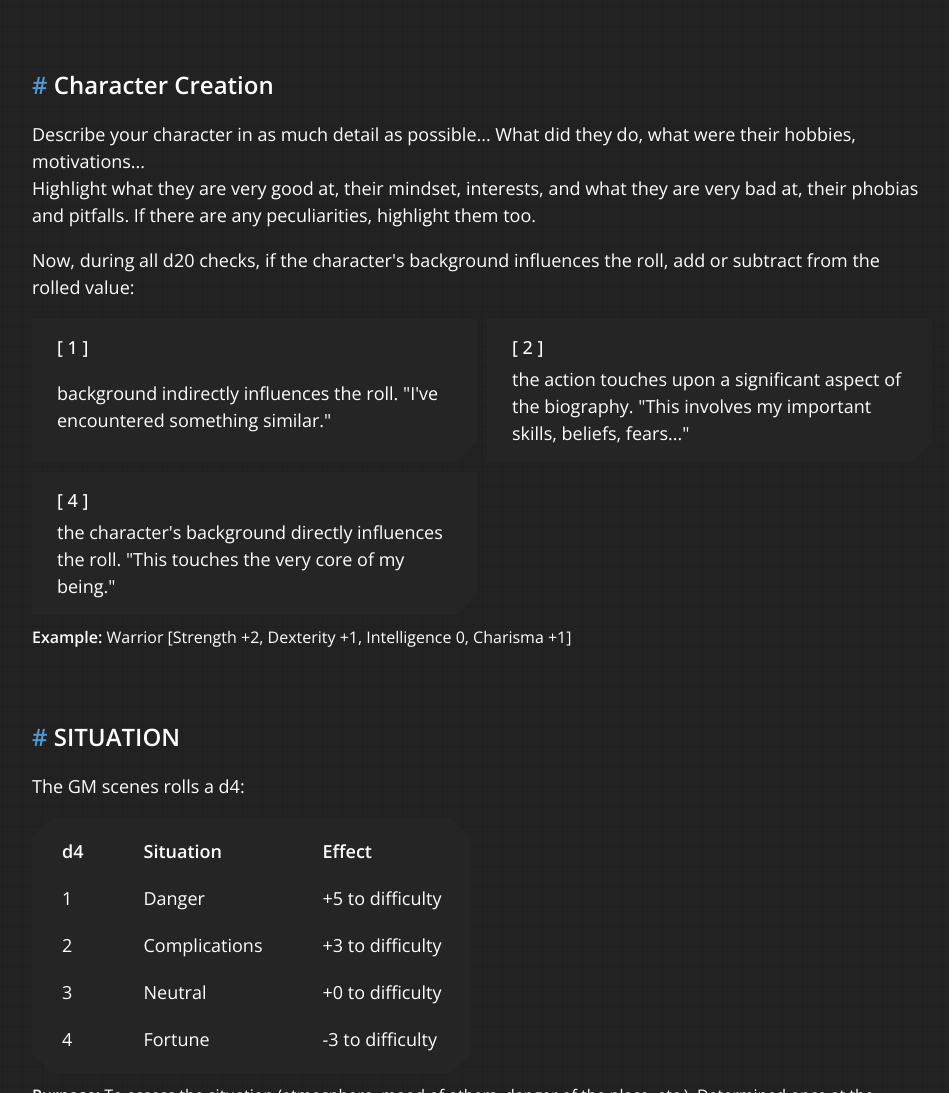
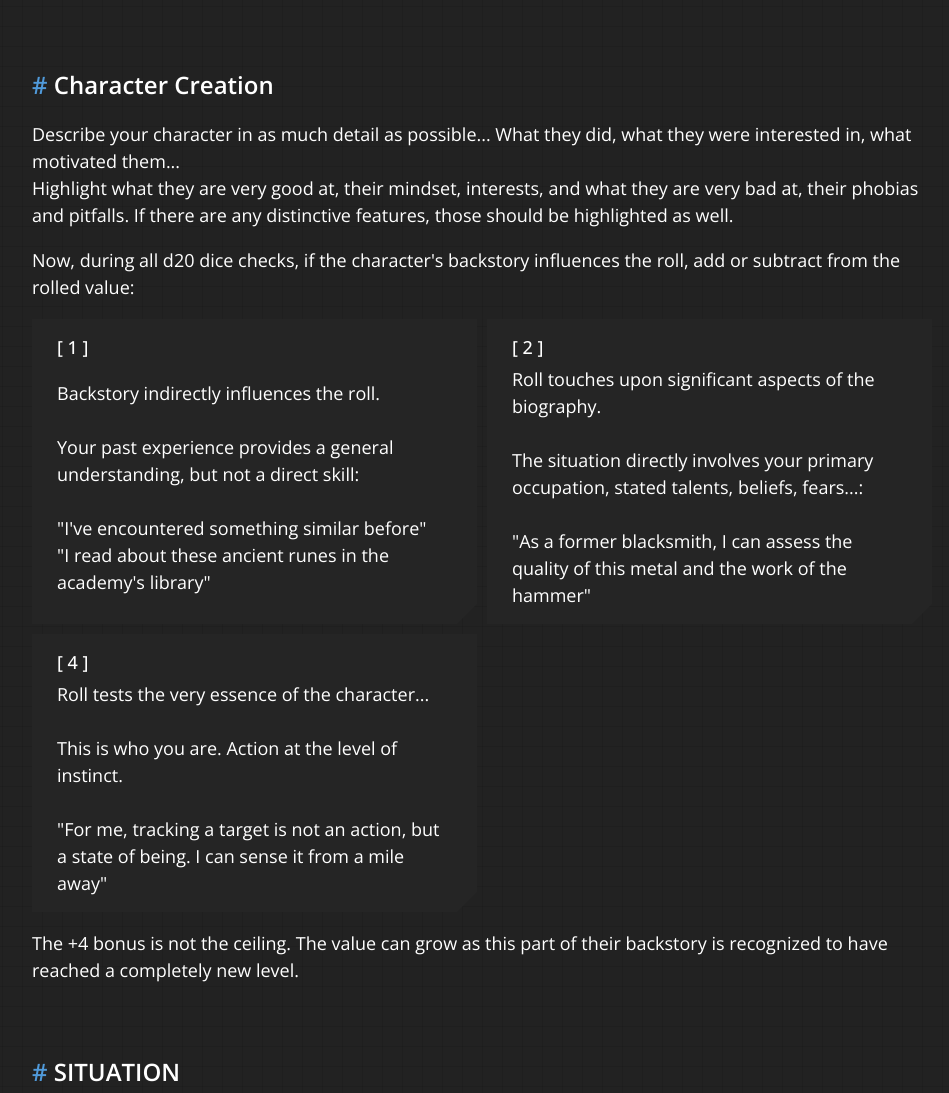
Before and after one commit to foxxoma/Rolkorn, a plain HTML site: page en.html in a window 1280 px wide. Shown: the part 934-2027 px from the top of the page, without its empty margins (158-1107 px from the left). Drawn offline with nearby package versions, Linux system fonts and the light colour scheme.

Commit message:
add info

```diff
--- a/en.html
+++ b/en.html
@@ -94,26 +94,48 @@
 
             <div class="block">
                 <h3 id="pr"><strong class="blue">#</strong> Character Creation</h3>
-                <p>Describe your character in as much detail as possible... What did they do, what were their hobbies, motivations...</br>
-                Highlight what they are very good at, their mindset, interests, and what they are very bad at, their phobias and pitfalls. If there are any peculiarities, highlight them too.</p>
-                <p>Now, during all d20 checks, if the character's background influences the roll, add or subtract from the rolled value:</p>
+                <p>Describe your character in as much detail as possible... What they did, what they were interested in, what motivated them...<br>
+                Highlight what they are very good at, their mindset, interests, and what they are very bad at, their phobias and pitfalls. If there are any distinctive features, those should be highlighted as well.</p>
+
+                <p>Now, during all d20 dice checks, if the character's backstory influences the roll, add or subtract from the rolled value:</p>
+
                 <div class="content">
                     <div class="list">
                         <div class="list-item">
                             <div class="list-item__title">[ 1 ]</div>
-                            <div class="list-item__text">background indirectly influences the roll. "I've encountered something similar."</div>
+                            <div class="list-item__text">
+                                Backstory indirectly influences the roll.
+                                <br><br>
+                                Your past experience provides a general understanding, but not a direct skill:
+                                <br><br>
+                                "I've encountered something similar before"<br>
+                                "I read about these ancient runes in the academy's library"<br>
+                            </div>
                         </div>
                         <div class="list-item">
                             <div class="list-item__title">[ 2 ]</div>
-                            <div class="list-item__text">the action touches upon a significant aspect of the biography. "This involves my important skills, beliefs, fears..."</div>
+                            <div class="list-item__text">
+                                Roll touches upon significant aspects of the biography.
+                                <br><br>
+                                The situation directly involves your primary occupation, stated talents, beliefs, fears...:
+                                <br><br>
+                                "As a former blacksmith, I can assess the quality of this metal and the work of the hammer"<br>
+                            </div>
                         </div>
                         <div class="list-item">
                             <div class="list-item__title">[ 4 ]</div>
-                            <div class="list-item__text">the character's background directly influences the roll. "This touches the very core of my being."</div>
+                            <div class="list-item__text">
+                                Roll tests the very essence of the character...
+                                <br><br>
+                                This is who you are. Action at the level of instinct.
+                                <br><br>
+                                "For me, tracking a target is not an action, but a state of being. I can sense it from a mile away"<br>
+                            </div>
                         </div>
                     </div>
                 </div>
-                <span><strong>Example:</strong> Warrior [Strength +2, Dexterity +1, Intelligence 0, Charisma +1]</span>
+
+                <p>The +4 bonus is not the ceiling. The value can grow as this part of their backstory is recognized to have reached a completely new level.</p>
             </div>
 
             <div class="block">
```
Also changed, not shown: index.html (+23 -4 lines), 2 other files.
